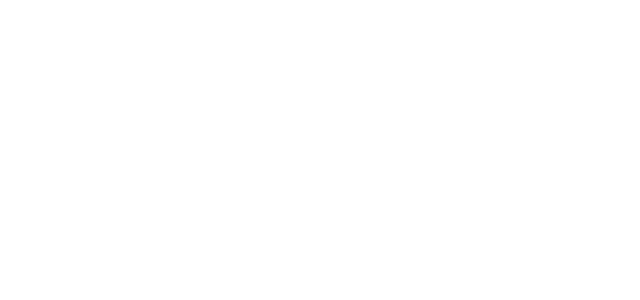
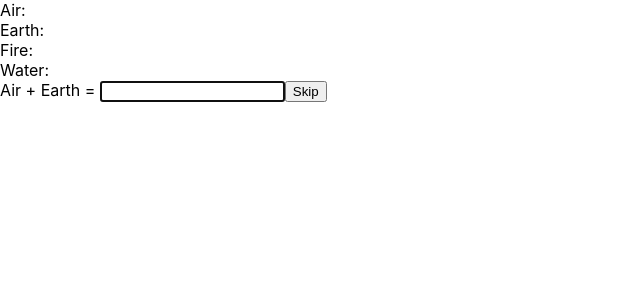
Before and after one commit to scriptist/invent-everything, a React (Create React App) app: page / in a window 1280 px wide. Shown: the top 300 px of the page, without its empty margins (0-640 px from the left). Built offline with nearby package versions, Linux system fonts and the light colour scheme.

Commit message:
Basic UI

```diff
--- a/package.json
+++ b/package.json
@@ -3,6 +3,7 @@
   "version": "0.1.0",
   "private": true,
   "dependencies": {
+    "@emotion/css": "^11.9.0",
     "@testing-library/jest-dom": "^5.16.4",
     "@testing-library/react": "^13.2.0",
     "@testing-library/user-event": "^13.5.0",
--- /dev/null
+++ b/src/items/Item.ts
@@ -0,0 +1,40 @@
+export type ItemID = number;
+
+export type ItemRecipe = [ItemID, ItemID];
+export type ItemRecipes = ItemRecipe[];
+
+export interface BaseItemData {
+  name: string;
+  recipes: ItemRecipes;
+}
+
+export interface ItemData extends BaseItemData {
+  id: number;
+}
+
+export default class Item {
+  readonly id: ItemID;
+  readonly name: string;
+  readonly recipes: ItemRecipes;
+
+  constructor(data: ItemData) {
+    this.id = data.id;
+    this.name = data.name;
+    this.recipes = data.recipes;
+  }
+
+  addRecipe(recipe: ItemRecipe): Item {
+    return new Item({
+      ...this.export(),
+      recipes: [...this.recipes, recipe.sort()],
+    });
+  }
+
+  export(): ItemData {
+    return {
+      id: this.id,
+      name: this.name,
+      recipes: this.recipes,
+    };
+  }
+}
--- /dev/null
+++ b/src/items/ItemMap.ts
@@ -0,0 +1,115 @@
+import Item, { ItemData, ItemID, ItemRecipe } from "./Item";
+
+type RawItemMap = { [itemID: string]: ItemData };
+
+export interface AddItemData {
+  name: string;
+  recipe: ItemRecipe | null;
+}
+
+export interface ItemMapData {
+  map: RawItemMap;
+  nextID: number;
+}
+
+export default class ItemMap {
+  private readonly map: ReadonlyMap<ItemID, Item>;
+  private readonly nextID: number;
+
+  constructor(data?: ItemMapData) {
+    if (data == null) {
+      this.map = new Map();
+      this.nextID = 0;
+    } else {
+      this.map = new Map(
+        Object.entries(data.map).map(([key, itemData]) => [
+          parseInt(key, 10),
+          new Item(itemData),
+        ]),
+      );
+      this.nextID = data.nextID;
+    }
+  }
+
+  addItem({ name, recipe }: AddItemData): ItemMap {
+    const data = this.export();
+    const preExistingItem = Array.from(this.map.values()).find(
+      (item) => item.name.toLowerCase() === name.toLowerCase(),
+    );
+
+    if (preExistingItem) {
+      if (recipe == null) {
+        return this;
+      }
+
+      const newItems: RawItemMap = {
+        ...data.map,
+        [preExistingItem.id]: preExistingItem.addRecipe(recipe).export(),
+      };
+
+      return new ItemMap({
+        map: newItems,
+        nextID: data.nextID,
+      });
+    } else {
+      const newItems: RawItemMap = {
+        ...data.map,
+        [data.nextID]: {
+          id: data.nextID,
+          name,
+          recipes: [recipe].filter(Boolean),
+        },
+      };
+
+      return new ItemMap({
+        map: newItems,
+        nextID: data.nextID + 1,
+      });
+    }
+  }
+
+  getAll(): Set<Item> {
+    return new Set(this.map.values());
+  }
+
+  get(id: ItemID): Item {
+    const item = this.map.get(id);
+
+    if (item == null) {
+      throw new Error("Item is not defined");
+    }
+
+    return item;
+  }
+
+  getRandom(): Item {
+    const values = Array.from(this.map.values());
+    const i = Math.floor(Math.random() * values.length);
+    return values[i];
+  }
+
+  getRecipe(unsortedRecipe: ItemRecipe): Item | undefined {
+    const items = Array.from(this.map.values());
+    const recipe = unsortedRecipe.sort();
+
+    for (const item of items) {
+      if (item.recipes.some((r) => r[0] === recipe[0] && r[1] === recipe[1])) {
+        return item;
+      }
+    }
+
+    return;
+  }
+
+  export(): ItemMapData {
+    return {
+      nextID: this.nextID,
+      map: Object.fromEntries(
+        Array.from(this.map.entries()).map(([itemID, item]) => [
+          itemID,
+          item.export(),
+        ]),
+      ),
+    };
+  }
+}
--- /dev/null
+++ b/src/items/Storage.ts
@@ -0,0 +1,37 @@
+import { ItemMapData } from "./ItemMap";
+import ItemMap from "./ItemMap";
+
+const key = "invent-anything-element-map";
+
+export function save(itemMap: ItemMap): void {
+  const data = itemMap.export();
+  const json = JSON.stringify(data);
+  localStorage.setItem(key, json);
+}
+
+export function get(): ItemMap | undefined {
+  const json = localStorage.getItem(key);
+
+  if (json == null) {
+    return;
+  }
+
+  const data: ItemMapData = JSON.parse(json);
+  return new ItemMap(data);
+}
+
+export function getOrDefault(): ItemMap {
+  const mapFromStorage = get();
+
+  if (mapFromStorage != null) {
+    return mapFromStorage;
+  }
+
+  let itemMap = new ItemMap();
+
+  ["Air", "Earth", "Fire", "Water"].forEach(
+    (name) => (itemMap = itemMap.addItem({ name, recipe: null })),
+  );
+
+  return itemMap;
+}
--- a/src/react/App.tsx
+++ b/src/react/App.tsx
@@ -1,5 +1,48 @@
-import React from "react";
+import React, { useEffect, useState } from "react";
+import Item from "../items/Item";
+import ItemMap from "../items/ItemMap";
+import { getOrDefault, save } from "../items/Storage";
+import RandomItemMixer from "./RandomItemMixer";
 
 export default function App() {
-  return <div></div>;
+  const [items, setItems] = useState(() => getOrDefault());
+
+  // Save items to localStorage
+  useEffect(() => {
+    save(items);
+  }, [items]);
+
+  return (
+    <>
+      {Array.from(items.getAll()).map((item) => (
+        <ItemDisplay items={items} item={item} key={item.id} />
+      ))}
+
+      <RandomItemMixer
+        addItem={(baseItemData) => setItems(items.addItem(baseItemData))}
+        items={items}
+      />
+    </>
+  );
 }
+
+// Helpers
+
+interface ItemProps {
+  item: Item;
+  items: ItemMap;
+}
+
+function ItemDisplay({ item, items }: ItemProps) {
+  return (
+    <div>
+      {item.name}:{" "}
+      {item.recipes.map((recipe, i) => (
+        <>
+          {items.get(recipe[0]).name} + {items.get(recipe[1]).name}
+          {i !== item.recipes.length - 1 && ", "}
+        </>
+      ))}
+    </div>
+  );
+}
--- /dev/null
+++ b/src/react/RandomItemMixer.tsx
@@ -0,0 +1,64 @@
+import React, { useState } from "react";
+import { ItemRecipe } from "../items/Item";
+import ItemMap, { AddItemData } from "../items/ItemMap";
+
+interface Props {
+  addItem: (elementData: AddItemData) => void;
+  items: ItemMap;
+}
+
+export default function RandomItemMixer({ addItem, items }: Props) {
+  const [recipe, setRecipe] = useState<ItemRecipe>(() =>
+    getRandomNewRecipe(items),
+  );
+
+  const [itemName, setItemName] = useState("");
+
+  return (
+    <form
+      onSubmit={(e) => {
+        e.preventDefault();
+
+        if (itemName === "") {
+          return;
+        }
+
+        addItem({
+          name: itemName,
+          recipe,
+        });
+
+        setItemName("");
+      }}
+    >
+      {items.get(recipe[0]).name} + {items.get(recipe[1]).name} ={" "}
+      <input
+        autoFocus
+        onChange={(e) => setItemName(e.target.value)}
+        value={itemName}
+      />
+      <button
+        type="button"
+        onClick={() => setRecipe(getRandomNewRecipe(items))}
+      >
+        Skip
+      </button>
+    </form>
+  );
+}
+
+// Helpers
+
+function getRandomNewRecipe(items: ItemMap): ItemRecipe {
+  while (true) {
+    const recipe = randomRecipe(items);
+
+    if (items.getRecipe(recipe) == null) {
+      return recipe;
+    }
+  }
+}
+
+function randomRecipe(items: ItemMap): ItemRecipe {
+  return [items.getRandom().id, items.getRandom().id];
+}
```
Also changed, not shown: src/elements/Element.ts (deleted, +0 -29 lines), src/elements/ElementMap.ts (deleted, +0 -64 lines), src/elements/Storage.ts (deleted, +0 -37 lines), 1 other file (tests, documents, lock files or other folders).
